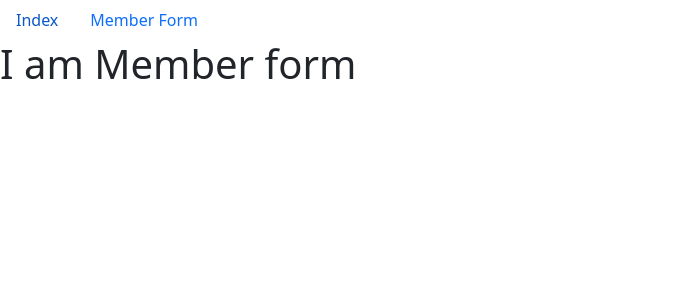
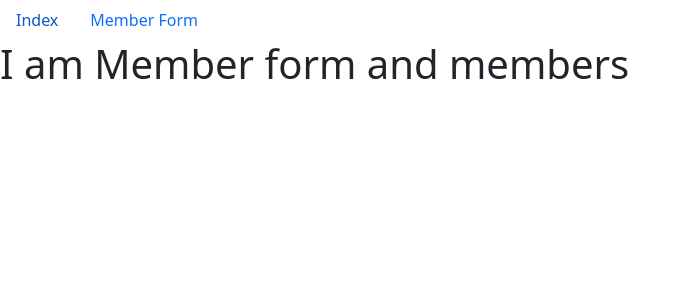
Before and after one commit to macrifat/django_musketeers_app, a Django app: page /member_form/ in a window 1280 px wide. Shown: the top 300 px of the page, without its empty margins (0-690 px from the left). Run offline with Django 4.2, Linux system fonts and the light colour scheme.

Commit message:
member form edit

```diff
--- a/templates/first_app/member_form.html
+++ b/templates/first_app/member_form.html
@@ -4,6 +4,6 @@
 
 {% block body_block %}
 
-<h1>I am Member form </h1>
+<h1>I am Member form and members </h1>
 
 {% endblock body_block %}
```
